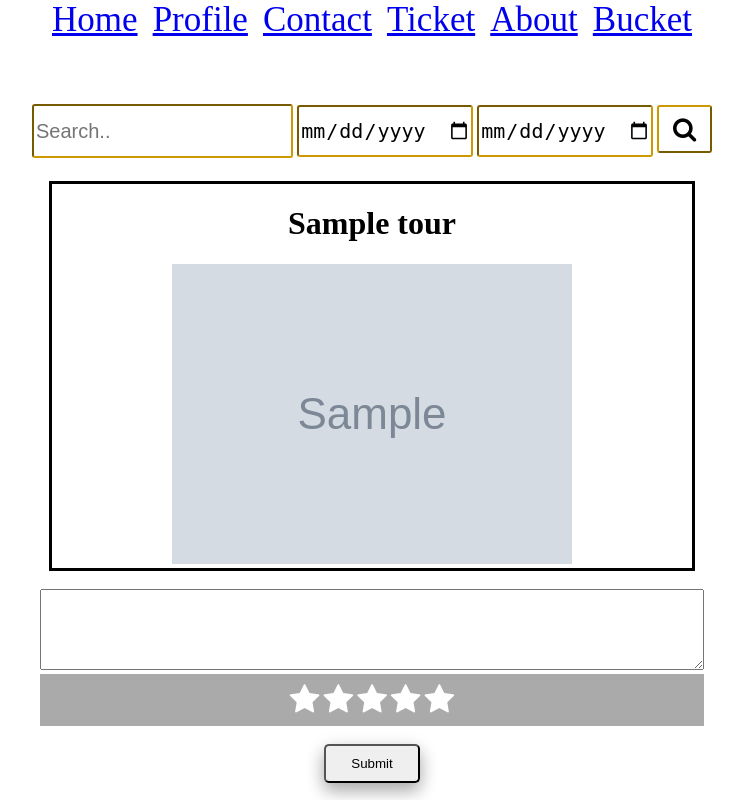
After one commit to KeremAlemdar/CS353Project, a PHP site: page /tourCommentAndRatePage.php in a window 1280 px wide. The commit adds this page. Shown: the whole page, without its empty margins (268-1011 px from the left). Run offline with PHP 8.4, Linux system fonts and the light colour scheme; tables that the repository leaves empty or names only in its code hold one stand-in row (values such as "Sample post"); grey boxes marked "Sample" are stand-in pictures; data that the repository does not hold is empty; some libraries are stand-ins or nearby versions.

Commit message:
update comment and rate

```diff
--- a/dbProject/commentAndRatePage.php
+++ /dev/null
@@ -1,3 +0,0 @@
-<?php
-include('./components/navbar.php');
-include('./components/ratingItem.php');
--- a/dbProject/index.php
+++ b/dbProject/index.php
@@ -42,7 +42,8 @@ $return = $_GET["msg"];
         <div class="person">
         <div><h1>Eylül</h1></div>
         <div class="links">
-        <div><a href='./commentAndRatePage.php'>CommentAndRate</a></div>
+        <div><a href='./hotelCommentAndRatePage.php'>HotelCommentAndRate</a></div>
+        <div><a href='./tourCommentAndRatePage.php'>TourCommentAndRate</a></div>
         <div><a href='./profilePage.php'>ProfilePage</a></div>
         <div><a href='./hotelDisplay.php'>HotelDisplayPage</a></div>
         </div>
--- /dev/null
+++ b/dbProject/tourCommentAndRatePage.php
@@ -0,0 +1,112 @@
+<?php
+include('./components/navbar.php');
+include("./connection/checkSession.php");
+
+//$hotel_id = $_GET["id"];
+$tour_id = 1;
+$query = "select image, tour_name from tour where tour_id=$tour_id";
+$result = $mysqli->query($query);
+$tour = $result->fetch_array(MYSQLI_NUM);
+?>
+<!DOCTYPE html>
+<html>
+
+<head>
+    <style>
+        .all_page{
+            display: flex;
+            flex-direction: column;
+            align-items: center;
+        }
+        .evaluated_tour{
+            display: flex;
+            flex-direction: column;
+            border: solid;
+            border-color: black;
+            width: 50%;
+            text-align: center;
+        }
+        .submit_button {
+            border-radius: 5px;
+            box-shadow: 0 8px 16px 0 rgba(0, 0, 0, 0.2), 0 6px 20px 0 rgba(0, 0, 0, 0.19);
+            position: "center";
+            padding: 10px 25px;
+
+        }
+
+        .submit_button:active {
+            transform: translateY(2px);
+        }
+    </style>
+    <title> <?php echo $hotel[1], " Evaluation"?></title>
+</head>
+
+<body style="text-align:center; margin: 0px;">
+    <div class="all_page">
+        <div class="evaluated_tour">
+
+            <h1><?php echo $tour[1]?></h1>
+            <div class="tour_img">
+                <img src='./img/<?php echo $tour[0] ?>' />
+            </div>
+
+        </div>
+        <br>
+        <div class="evaluation">
+            <form action="./profilePage.php">
+                <textarea name="review" rows="5" cols="80">
+
+  </textarea>
+                <br>
+                <div align="center" style="background: #aaa; padding: 10px;">
+                    <i class="fa fa-star fa-2x" data-index="0"></i>
+                    <i class="fa fa-star fa-2x" data-index="1"></i>
+                    <i class="fa fa-star fa-2x" data-index="2"></i>
+                    <i class="fa fa-star fa-2x" data-index="3"></i>
+                    <i class="fa fa-star fa-2x" data-index="4"></i>
+                </div>
+                <br>
+                <input class="submit_button" type="submit" value="Submit">
+
+                <script src="http://code.jquery.com/jquery-3.4.0.min.js" integrity="sha256-BJeo0qm959uMBGb65z40ejJYGSgR7REI4+CW1fNKwOg=" crossorigin="anonymous"></script>
+                <script>
+                    var rate = -1;
+                    var currentStar;
+                    $(document).ready(function() {
+                        whiteColoredStar();
+                        $('.fa-star').on('click', function() {
+                            rate = parseInt($(this).data('index'));
+                        });
+                        $('.fa-star').mouseover(function() {
+                            whiteColoredStar();
+
+                            currentStar = parseInt($(this).data('index'));
+
+                            for (var i = 0; i <= currentStar; i++)
+                                $('.fa-star:eq(' + i + ')').css('color', 'yellow');
+
+                        });
+                        $('.fa-star').mouseleave(function() {
+                            whiteColoredStar();
+
+                            if (rate != -1) {
+                                console.log(rate);
+                                for (var i = 0; i <= rate; i++)
+                                    $('.fa-star:eq(' + i + ')').css('color', 'yellow');
+
+                            }
+                        });
+
+
+                    });
+
+                    function whiteColoredStar() {
+                        $('.fa-star').css('color', 'white');
+                    }
+                </script>
+            </form>
+        </div>
+    </div>
+</body>
+
+</html>
```
Also changed, not shown: dbProject/components/ratingItem.php (deleted, +0 -76 lines), dbProject/hotelCommentAndRatePage.php (added, +113 -0 lines), dbProject/hotelDisplay.php (+6 -13 lines).
